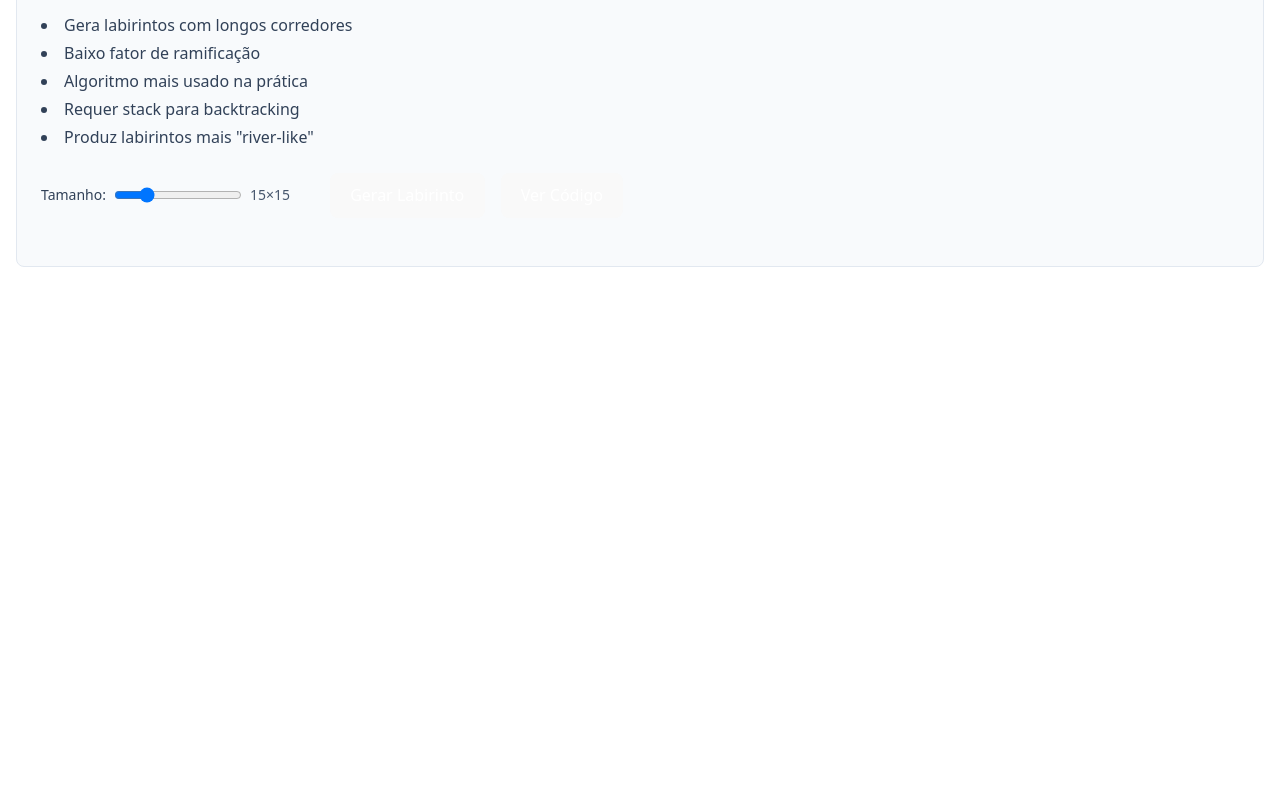
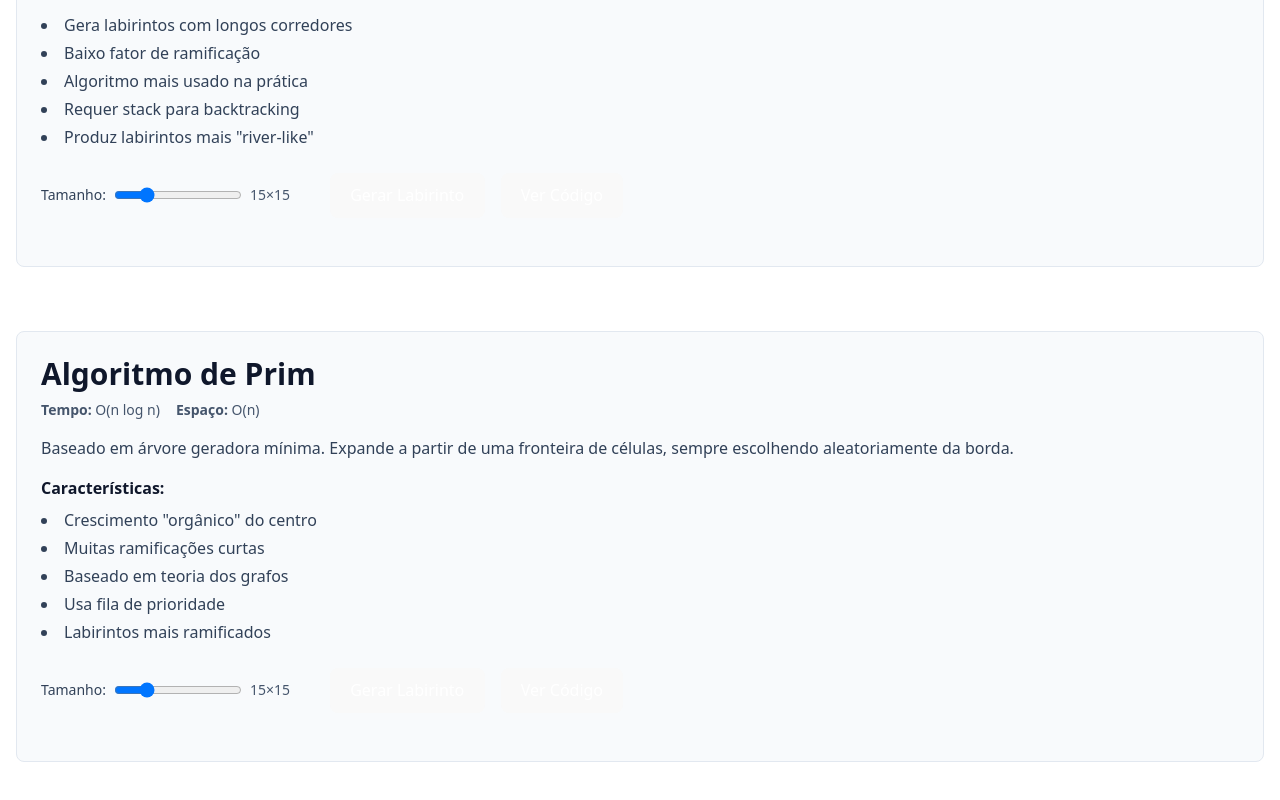
Before and after one commit to CaioVieira-dev/maze, a React (Vite) app in the folder maze-algorithms/: page / in a window 1280 px wide. Shown: the part 1078-1878 px from the top of the page. Before the commit the page ends 1441 px from the top, so only its background shows below. Built offline with nearby package versions, Linux system fonts and the light colour scheme.

Commit message:
feat: :sparkles: adiciona algoritmo de prim

```diff
--- a/maze-algorithms/src/App.tsx
+++ b/maze-algorithms/src/App.tsx
@@ -3,6 +3,7 @@ import { AlgorithmSection } from "./components/AlgorithmSection";
 import { algorithmsData } from "./data/algorithms";
 import { generateBinaryTree } from "./algorithms/binaryTree";
 import { generateRecursiveBacktracker } from "./algorithms/recursiveBacktracker";
+import { generatePrim } from "./algorithms/prim";
 
 // Código exemplo Binary Tree
 const binaryTreeCode = `function generateBinaryTree(rows: number, cols: number): MazeGrid {
@@ -65,6 +66,39 @@ const recursiveBacktrackerCode = `function generateRecursiveBacktracker(rows: nu
   return grid;
 }`;
 
+// Código exemplo Prim
+const primCode = `function generatePrim(rows: number, cols: number): MazeGrid {
+  const grid = createEmptyGrid(rows, cols);
+  const frontier: Cell[] = [];
+
+  // Começar com célula aleatória
+  const startCell = grid[randomRow][randomCol];
+  startCell.visited = true;
+
+  // Adicionar vizinhos à fronteira
+  addToFrontier(grid, startCell, frontier);
+
+  while (frontier.length > 0) {
+    // Escolher célula aleatória da fronteira
+    const current = frontier.splice(randomIndex, 1)[0];
+
+    // Obter vizinhos visitados
+    const visitedNeighbors = getNeighbors(grid, current)
+      .filter(n => n.visited);
+
+    if (visitedNeighbors.length > 0) {
+      // Conectar a um vizinho visitado aleatório
+      const chosen = randomChoice(visitedNeighbors);
+      removeWall(current, chosen);
+
+      current.visited = true;
+      addToFrontier(grid, current, frontier);
+    }
+  }
+
+  return grid;
+}`;
+
 function App() {
   return (
     <div className="min-h-screen bg-white dark:bg-slate-900 py-8 px-4">
@@ -93,6 +127,13 @@ function App() {
           generateFn={generateRecursiveBacktracker}
           code={recursiveBacktrackerCode}
         />
+
+        {/* Prim's Algorithm */}
+        <AlgorithmSection
+          info={algorithmsData[2]}
+          generateFn={generatePrim}
+          code={primCode}
+        />
       </div>
     </div>
   );
--- /dev/null
+++ b/maze-algorithms/src/algorithms/prim.ts
@@ -0,0 +1,69 @@
+import { type MazeGrid, type Cell } from "../types/maze";
+import {
+  createEmptyGrid,
+  removeWall,
+  getNeighbors,
+  randomChoice,
+} from "../utils/maze";
+
+/**
+ * Algoritmo de Prim (Randomizado)
+ * Expande o labirinto a partir de uma fronteira de células
+ */
+export function generatePrim(rows: number, cols: number): MazeGrid {
+  const grid = createEmptyGrid(rows, cols);
+  const frontier: Cell[] = [];
+
+  // Começar com uma célula aleatória
+  const startRow = Math.floor(Math.random() * rows);
+  const startCol = Math.floor(Math.random() * cols);
+  const startCell = grid[startRow][startCol];
+
+  // Marcar como parte do labirinto
+  startCell.visited = true;
+
+  // Adicionar vizinhos à fronteira
+  addToFrontier(grid, startCell, frontier);
+
+  // Enquanto houver células na fronteira
+  while (frontier.length > 0) {
+    // Escolher célula aleatória da fronteira
+    const randomIndex = Math.floor(Math.random() * frontier.length);
+    const current = frontier.splice(randomIndex, 1)[0];
+
+    // Obter vizinhos que já estão no labirinto (visitados)
+    const visitedNeighbors = getNeighbors(grid, current).filter(
+      (neighbor) => neighbor.visited
+    );
+
+    if (visitedNeighbors.length > 0) {
+      // Escolher um vizinho visitado aleatório para conectar
+      const chosen = randomChoice(visitedNeighbors);
+
+      // Remover parede entre current e chosen
+      removeWall(current, chosen);
+
+      // Marcar current como visitado
+      current.visited = true;
+
+      // Adicionar vizinhos não visitados de current à fronteira
+      addToFrontier(grid, current, frontier);
+    }
+  }
+
+  return grid;
+}
+
+/**
+ * Adiciona vizinhos não visitados à fronteira
+ */
+function addToFrontier(grid: MazeGrid, cell: Cell, frontier: Cell[]): void {
+  const neighbors = getNeighbors(grid, cell, true); // Apenas não visitados
+
+  for (const neighbor of neighbors) {
+    // Verificar se já está na fronteira
+    if (!frontier.includes(neighbor)) {
+      frontier.push(neighbor);
+    }
+  }
+}
```
